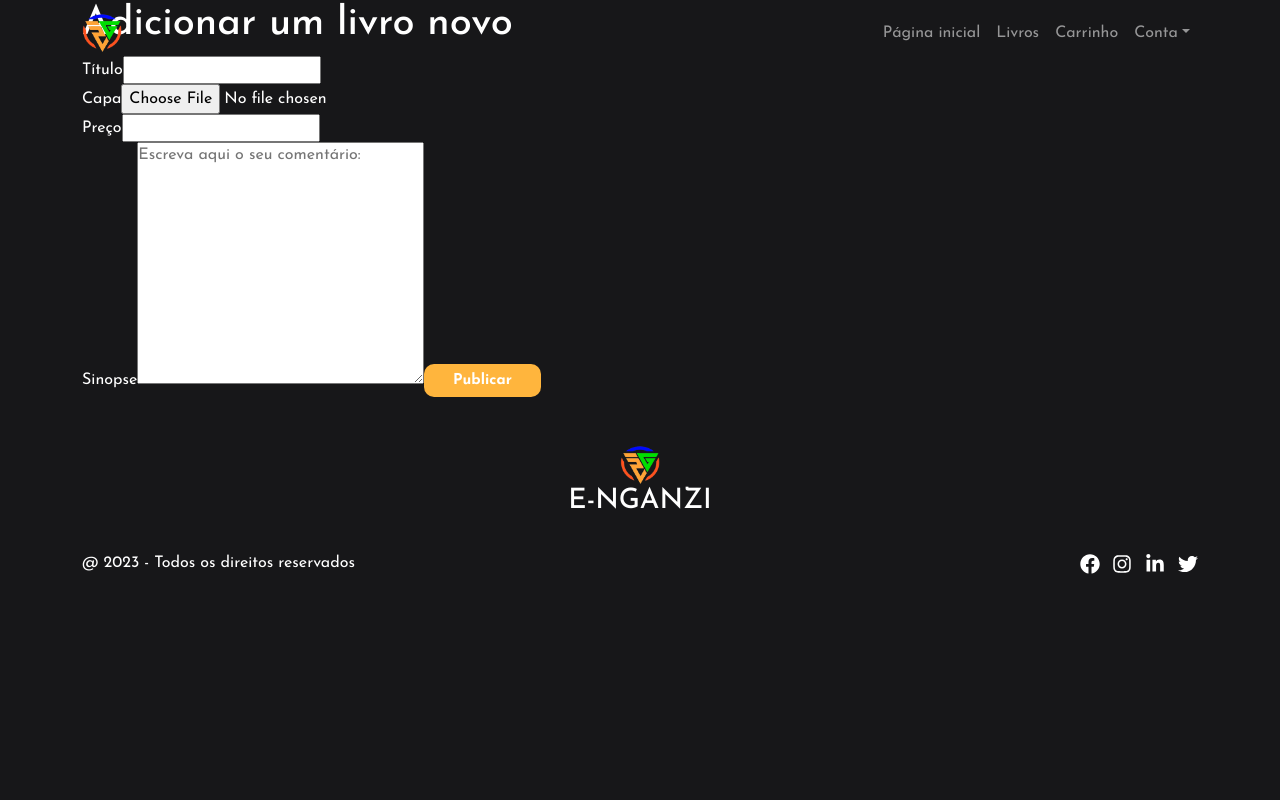
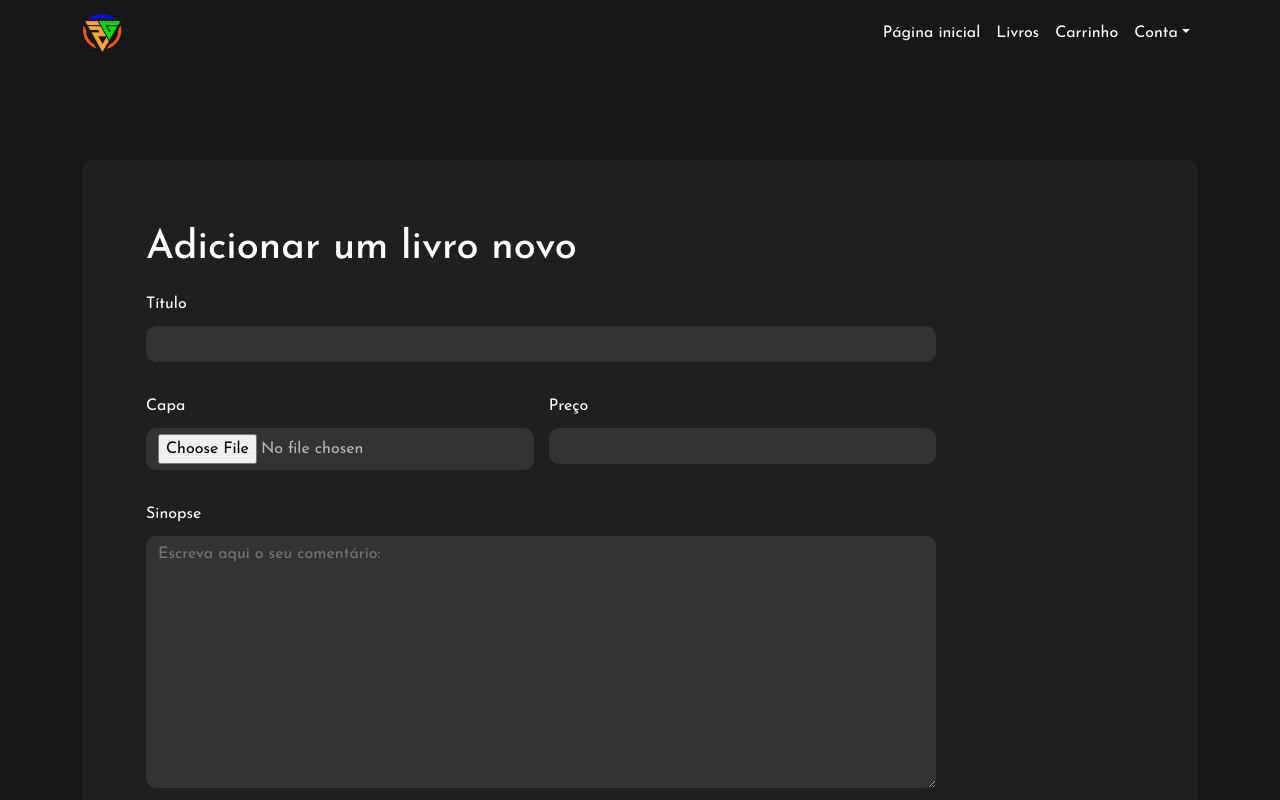
Before and after one commit to ArielChama/Livraria, a Next.js app: page /profile/addBook in a window 1280 px wide. Shown: the top 800 px of the page. Built offline with nearby package versions, Linux system fonts and the light colour scheme.

Commit message:
Melhorando o código

```diff
--- a/src/components/Footer/index.jsx
+++ b/src/components/Footer/index.jsx
@@ -9,7 +9,7 @@ const Footer = () => {
       <div className="container">
         <div className={style.textCenter}>
           <Image src="/favicon.png" width="40" height="40" alt="Logo oficial" />
-          <h3>E-NGANZI</h3>
+          <h4 style={{marginTop: '10px'}}>E-NGANZI</h4>
         </div>
         <div className={style.footerBottom}>
           <p>@ 2023 - Todos os direitos reservados</p>
--- a/src/components/ModalLogin/Login.jsx
+++ b/src/components/ModalLogin/Login.jsx
@@ -6,7 +6,7 @@ import { FaFacebook, FaGoogle } from 'react-icons/fa'
 const Login = () => {
   return (
     <>
-      <div className={style.text}>
+      <div className={`${style.text} ${style.login}`}>
         <Image src="/favicon.png" width="80" height="80" alt="Logo oficial" />
         <h2>Seja bem-vindo ao E-NGANZI</h2>
         <p>
--- a/src/components/ModalLogin/Register.jsx
+++ b/src/components/ModalLogin/Register.jsx
@@ -6,7 +6,7 @@ import { FaFacebook, FaGoogle } from 'react-icons/fa'
 const Register = () => {
   return (
     <>
-      <div className={style.text}>
+      <div className={`${style.text} ${style.register}`}>
         <Image src="/favicon.png" width="80" height="80" alt="Logo oficial" />
         <h2>Seja bem-vindo ao E-NGANZI</h2>
         <p>
@@ -15,14 +15,44 @@ const Register = () => {
       </div>
 
       <form>
+        <label htmlFor="">Nome</label>
+        <input type="text" className={style.formInput} />
+
         <label htmlFor="">Email</label>
         <input type="text" className={style.formInput} />
 
-        <label htmlFor="">Imagem de perfil</label>
-        <input type="file" className={style.formInput} />
+        <div style={{ display: 'flex', gap: '10px' }}>
+          <div>
+            <label htmlFor="">Imagem de perfil</label>
+            <input type="file" className={style.formInput} />
+          </div>
 
-        <label htmlFor="">Palavra-passe</label>
-        <input type="text" className={style.formInput} />
+          <div>
+            <label htmlFor="">Contacto</label>
+            <input type="number" className={style.formInput} />
+          </div>
+        </div>
+
+        <div style={{ display: 'flex', gap: '10px' }}>
+          <div>
+            <label htmlFor="">Senha</label>
+            <input type="text" className={style.formInput} />
+          </div>
+
+          <div>
+            <label htmlFor="">Confirmar senha</label>
+            <input type="text" className={style.formInput} />
+          </div>
+        </div>
+
+        <label htmlFor="">Tipo de conta</label>
+        <div className={style.formRadio}>
+          <label htmlFor="">Leitor</label>
+          <input type="radio" name="typeAccount" id="" style={{ marginRight: '20px' }} />
+
+          <label htmlFor="">Escritor</label>
+          <input type="radio" name="typeAccount" id="" />
+        </div>
 
         <button type="submit" className="buttonPrimary w_100">
           Criar
@@ -31,11 +61,11 @@ const Register = () => {
         <div className={style.groupButtonsOptional}>
           <p>Ou crie conta com: </p>
           <button type="button" className={style.buttonOptional}>
-            <FaGoogle style={{ marginRight: '10px', fontSize: '12px' }} />
+            <FaGoogle style={{ marginRight: '10px', fontSize: '10px' }} />
             Google
           </button>
           <button type="button" className={style.buttonOptional}>
-            <FaFacebook style={{ marginRight: '10px', fontSize: '12px' }} />
+            <FaFacebook style={{ marginRight: '10px', fontSize: '10px' }} />
             Facebook
           </button>
         </div>
--- a/src/components/ModalLogin/modal.module.css
+++ b/src/components/ModalLogin/modal.module.css
@@ -31,14 +31,17 @@
 
 .text {
   text-align: center;
+}
+
+.text.login {
   margin-bottom: 32px
 }
 
-.text img {
+.login img {
   margin-bottom: 28px;
 }
 
-.text h2 {
+.login h2 {
   margin-bottom: 20px;
 }
 
@@ -70,6 +73,19 @@
   box-shadow: 0 0 0 0.25rem #FFB53D;
 }
 
+.formRadio {
+  text-align: center;
+  padding: 0.5rem;
+}
+
+.formRadio input[type='radio'] {
+  margin-left: 10px;
+}
+
+.text.register {
+  margin-bottom: 10px;
+}
+
 .buttonClose {
   box-sizing: content-box;
   width: 1em;
@@ -86,16 +102,13 @@
 .buttonOptional {
   display: inline-block;
   width: 100%;
-  padding: 1rem 1.8rem;
+  padding: 0.7rem 1.8rem;
   font-size: 14px;
   font-weight: bold;
   line-height: 1px;
   color: #fff;
   text-align: center;
-  text-decoration: none;
-  vertical-align: middle;
   cursor: pointer;
-  user-select: none;
   border: transparent;
   border-radius: 50px;
   background-color: #FFB53D;
@@ -107,7 +120,7 @@
 }
 
 .groupButtonsOptional {
-  padding: 20px 0px;
+  padding: 10px 0px;
 }
 
 .groupButtonsOptional p {
--- a/src/pages/cart/cart.module.css
+++ b/src/pages/cart/cart.module.css
@@ -60,7 +60,7 @@
   background-color: #d3880e;
 }
 
-@media (max-width: 767px) {
+@media (max-width: 991px) {
   .table td {
     display: block;
   }
--- a/src/pages/cart/index.jsx
+++ b/src/pages/cart/index.jsx
@@ -42,7 +42,6 @@ const Cart = () => {
                   <th scope="col">Item</th>
                   <th scope="col">Preço</th>
                   <th scope="col">Quantidade</th>
-                  <th scope="col">Total</th>
                 </tr>
               </thead>
 
--- a/src/styles/globals.css
+++ b/src/styles/globals.css
@@ -21,28 +21,18 @@ body {
 }
 
 body {
-  font-family: 'Josefin Sans';
-  background-color: #171719;
-  color: #fff;
+  font-family: 'Josefin Sans' !important;
+  background-color: #171719 !important;
+  color: #fff !important;
 }
 
 a {
-  color: inherit;
-  text-decoration: none;
+  color: inherit !important;
+  text-decoration: none !important;
 }
 
 li {
   list-style: none;
-}
-
-.container {
-  --bs-gutter-x: 1.5rem;
-  --bs-gutter-y: 0;
-  width: 100%;
-  padding-right: calc(var(--bs-gutter-x) * 0.5);
-  padding-left: calc(var(--bs-gutter-x) * 0.5);
-  margin-right: auto;
-  margin-left: auto;
 }
 
 .buttonPrimary, .buttonSecondary {
@@ -84,28 +74,57 @@ li {
   width: 100%;
 }
 
-@media (min-width: 576px) {
-  .container {
-    max-width: 540px;
+/*
+  Forms
+*/
+.containerCard {
+  background-color: #1f1f22;
+  margin: 10rem 0;
+  padding: 4rem;
+  border-radius: 10px;
+}
+
+.containerCard form {
+  max-width: 80%;
+  margin-top: 20px;
+}
+
+.formInput, .formTextarea {
+  display: block;
+  width: 100%;
+  padding: 0.375rem 0.75rem;
+  font-size: 1rem;
+  font-weight: 400;
+  line-height: 1.5;
+  color: #b8b8b8;
+  background-color: #333335;
+  background-clip: padding-box;
+  border: transparent;
+  border-radius: 10px;
+  margin-bottom: 32px;
+  margin-top: 10px;
+}
+
+.formInput:focus, .formTextarea:focus {
+  background-color: #333335;
+  border-color: #FFB53D;
+  outline: 0;
+  box-shadow: 0 0 0 0.25rem #FFB53D;
+}
+
+.inputsGroup {
+  display: flex;
+  gap: 15px;
+  justify-content: space-between;
+}
+
+.inputsGroup div {
+  width: 100%;
+}
+
+@media (max-width: 991px) {
+  .containerCard form {
+    max-width: 100%;
+    margin-top: 20px;
   }
 }
-@media (min-width: 768px) {
-  .container {
-    max-width: 720px;
-  }
-}
-@media (min-width: 992px) {
-  .container {
-    max-width: 960px;
-  }
-}
-@media (min-width: 1200px) {
-  .container {
-    max-width: 1140px;
-  }
-}
-@media (min-width: 1400px) {
-  .container {
-    max-width: 1320px;
-  }
-}
```
Also changed, not shown: src/pages/book/book.module.css (+6 -12 lines), src/pages/discover/discover.module.css (+8 -2 lines), src/pages/home/Home.module.css (+24 -9 lines), src/pages/home/index.jsx (+8 -10 lines).
